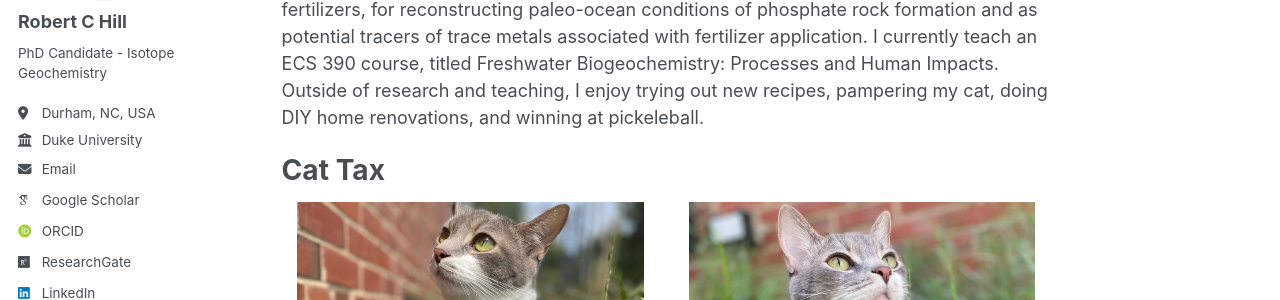
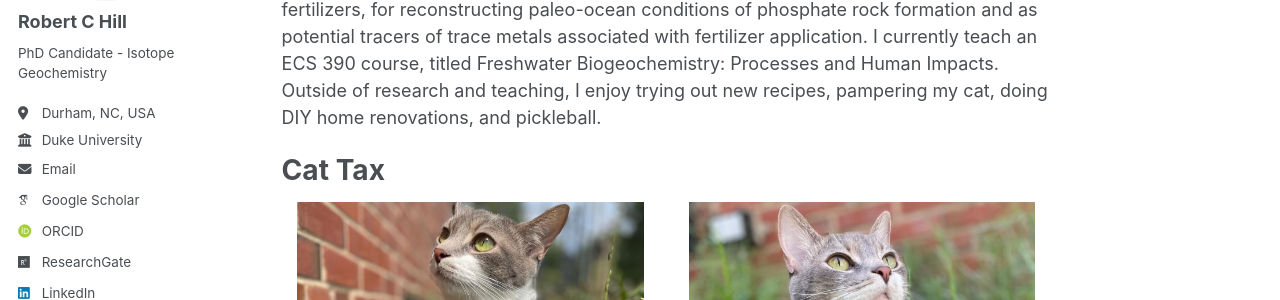
Before and after one commit to robert-c-hill/robert-c-hill.github.io, a Jekyll site: the page built from _pages/about.md, in a window 1280 px wide and 1162 px high. Shown: the part 273-573 px from the top of the window. Built offline with Jekyll 4.4.1, drawn with Linux system fonts in a browser that asks for light colours; some web fonts are replaced; some of the changed text lies outside the part shown.

Commit message:
Update about.md

```diff
--- a/_pages/about.md
+++ b/_pages/about.md
@@ -9,7 +9,7 @@ redirect_from:
 
 About Me
 ======
-Welcome! I am a PhD Candidate in Earth and Climate Sciences at Duke University. I currently work in the [Vengosh Lab Group](https://sites.nicholas.duke.edu/avnervengosh/) where we conduct research within various applications of geochemistry. My current research is two-fold and housed in the sub-field of isotope geochemistry. I study the isotope geochemistry of phosphate rocks and fertilizers, for reconstructing paleo-ocean conditions of phosphate rock formation and as potential tracers of trace metals associated with fertilizer application. I currently teach an ECS 390 course, titled Freshwater Biogeochemistry: Processes and Human Impacts. Outside of research and teaching, I enjoy trying out new recipes, pampering my cat, doing DIY home renovations, and winning at pickeleball.
+Welcome! I am a PhD Candidate in Earth and Climate Sciences at Duke University. I currently work in the [Vengosh Lab Group](https://sites.nicholas.duke.edu/avnervengosh/) where we conduct research within various applications of geochemistry. My current research is two-fold and housed in the sub-field of isotope geochemistry. I study the isotope geochemistry of phosphate rocks and fertilizers, for reconstructing paleo-ocean conditions of phosphate rock formation and as potential tracers of trace metals associated with fertilizer application. I currently teach an ECS 390 course, titled Freshwater Biogeochemistry: Processes and Human Impacts. Outside of research and teaching, I enjoy trying out new recipes, pampering my cat, doing DIY home renovations, and  pickleball.
 <!--
 Looking Forward
 ======
```
